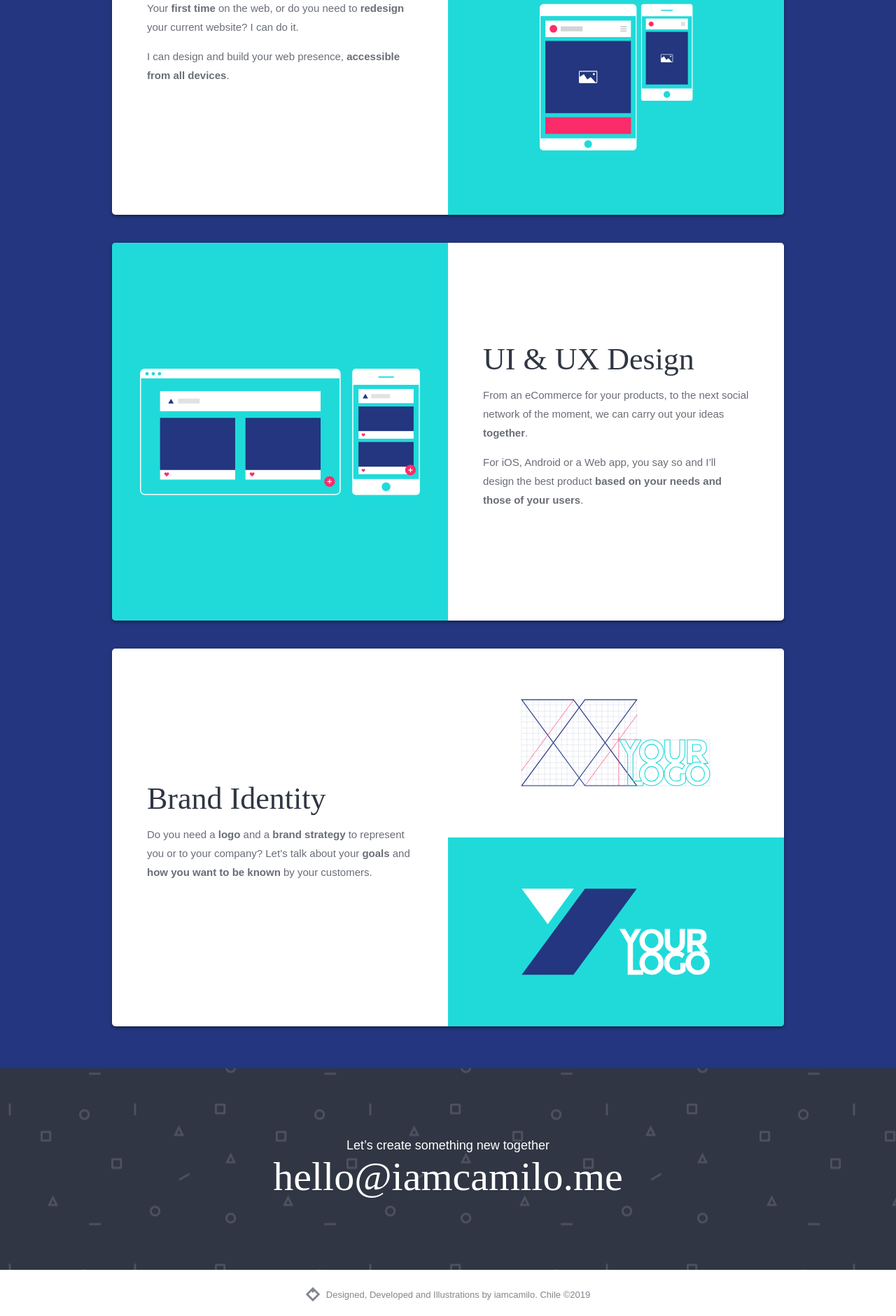
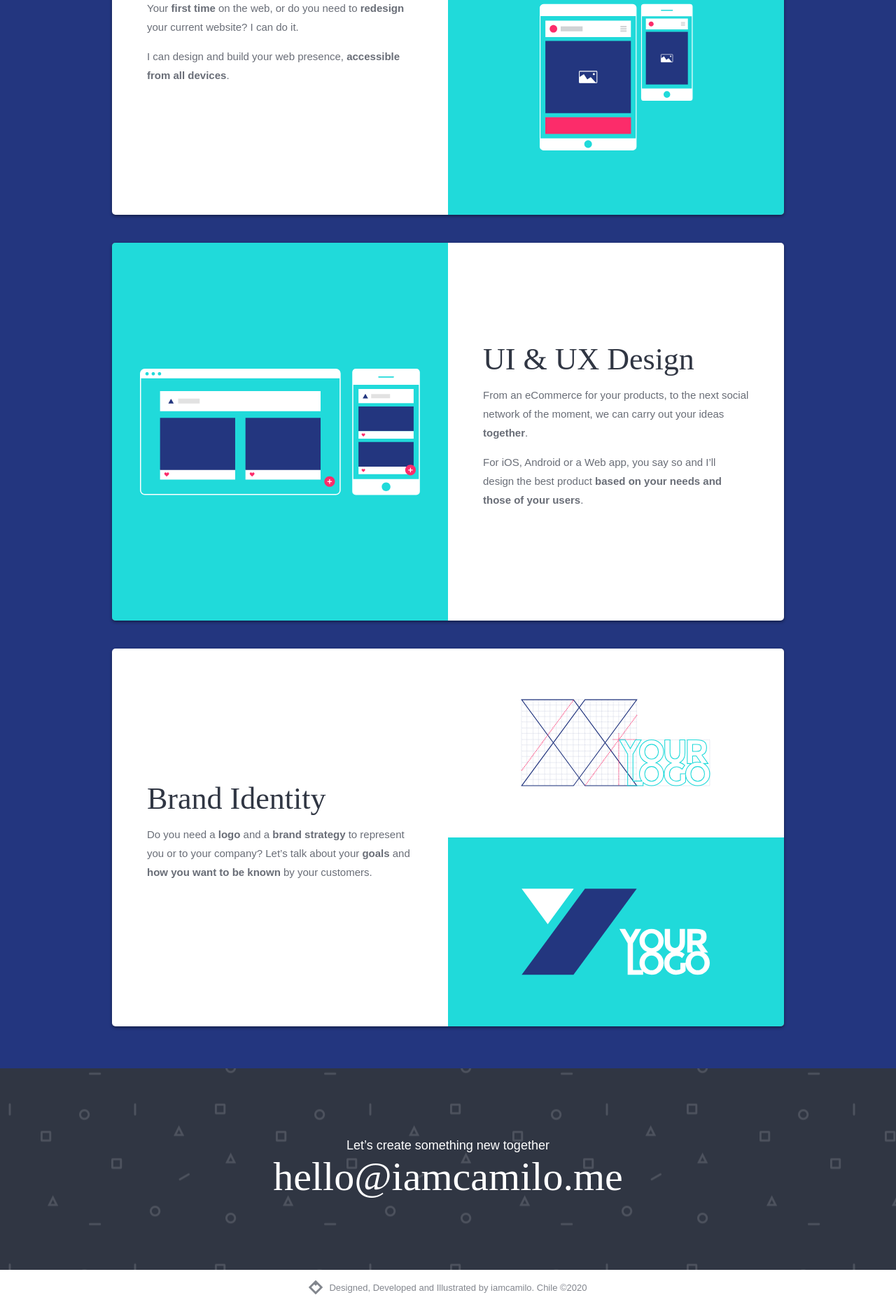
Before and after one commit to iamcamilo/iamcamilo, a Jekyll site: the page built from services.html, in a window 1280 px wide. Shown: the part 1133-3014 px from the top of the page at 70% size. Built offline with Jekyll 4.4.1, drawn with Linux system fonts in a browser that asks for light colours; some web fonts are replaced.

Commit message:
2020 updates

```diff
--- a/_layouts/default.html
+++ b/_layouts/default.html
@@ -46,7 +46,7 @@
 
     <footer>
       <img src="images/iamcamilo-iso.svg" alt="">
-      <span>Designed, Developed and Illustrations by iamcamilo. Chile ©2019</span>
+      <span>Designed, Developed and Illustrated by iamcamilo. Chile ©2020</span>
     </footer>
 
     <script src="js/jquery.js"></script>
--- a/_scss/3-modules/_footer.scss
+++ b/_scss/3-modules/_footer.scss
@@ -1,6 +1,6 @@
 footer {
   background-color: white;
-  padding: 20px 0;
+  padding: 10px 0;
   text-align: center;
   img,
   span {
```
